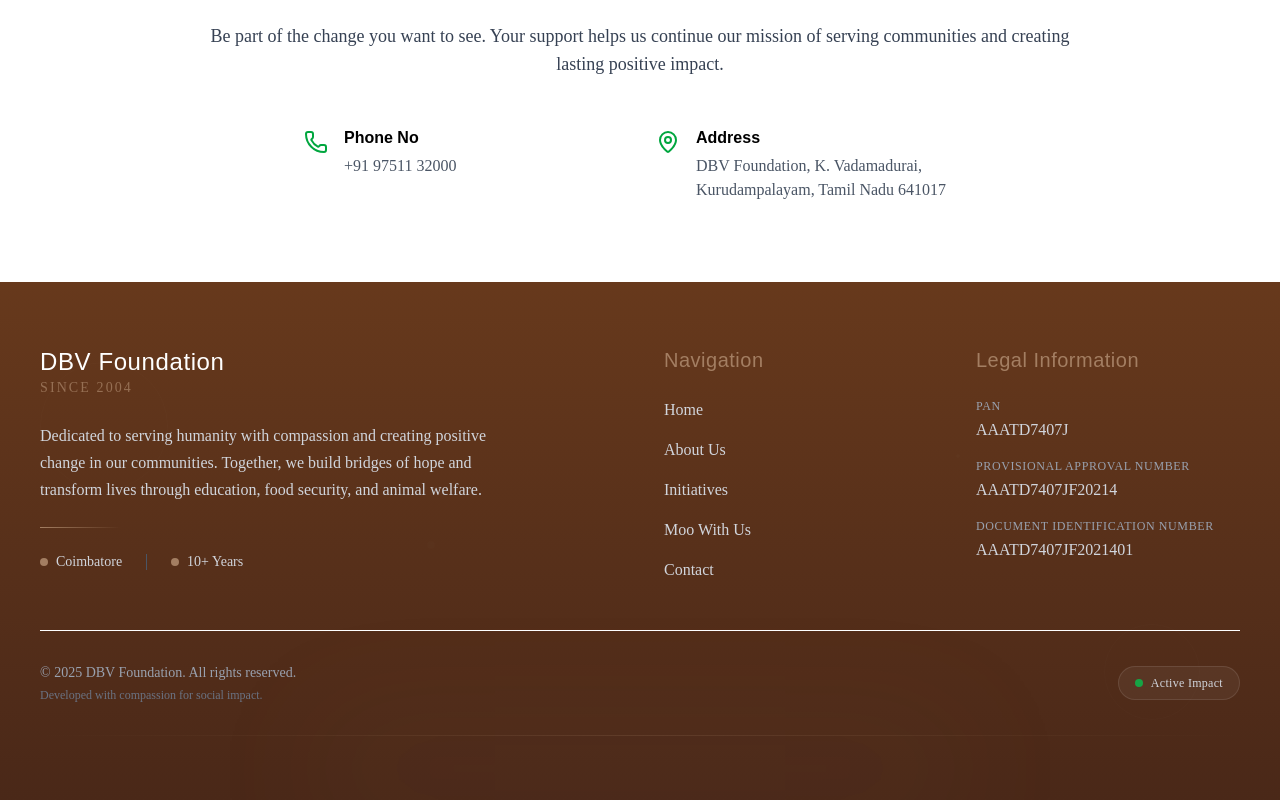
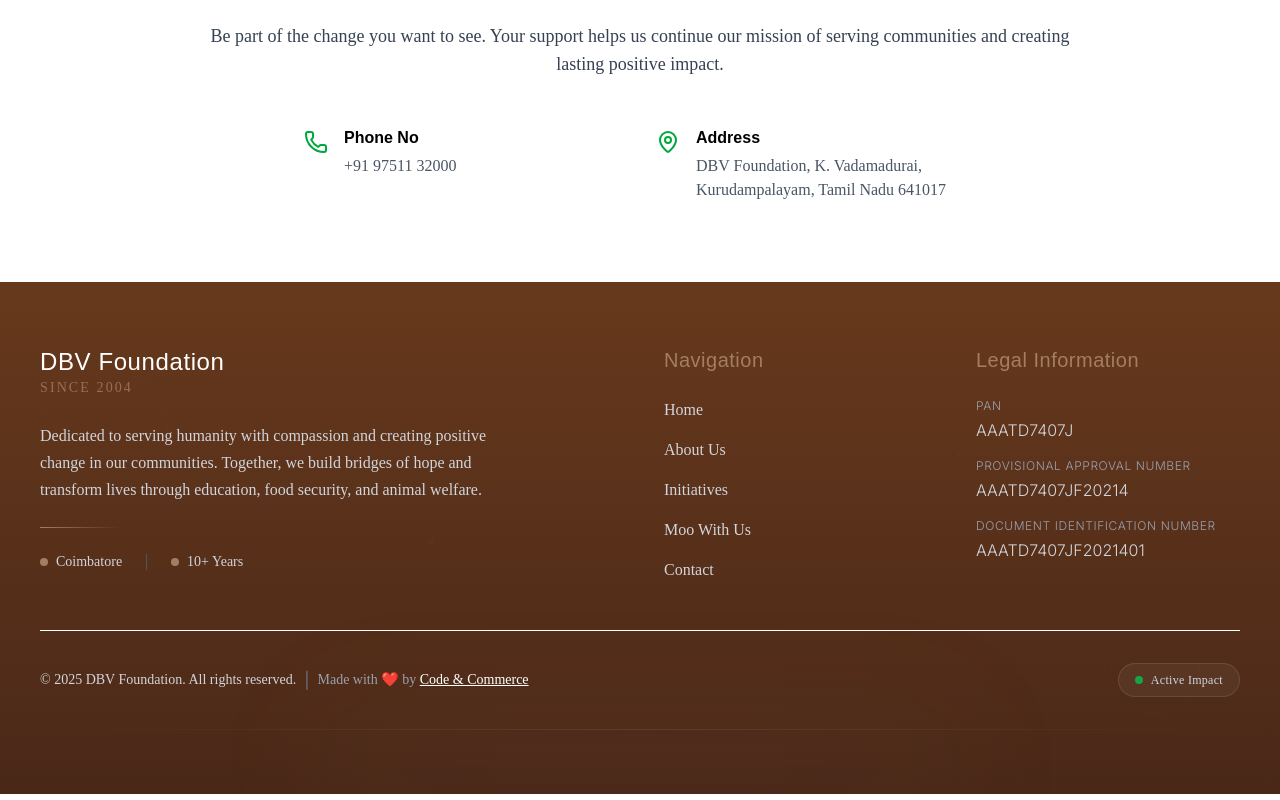
Before and after one commit to SudharsanSaravanan/DBV-Foundation-Web, a Next.js app: page / in a window 1280 px wide. Shown: the part 3917-4717 px from the top of the page. Built offline with nearby package versions, Linux system fonts and the light colour scheme.

Commit message:
Footer Final Change

```diff
--- a/components/ui/Footer1.jsx
+++ b/components/ui/Footer1.jsx
@@ -27,15 +27,6 @@
             {/* Brand Section */}
             <div className="lg:col-span-2">
               <div className="flex items-center mb-6 gap-3">
-                {/* <div className="w-14 h-14 relative group">
-                  <div className="absolute inset-0 bg-gradient-to-br from-[#A37E62] to-[#C49E75] rounded-full opacity-20 group-hover:opacity-30 transition-opacity duration-300"></div>
-                  <Image
-                    src="/logo-dbv.png"
-                    alt="DBV Foundation Logo"
-                    fill
-                    className="object-contain relative z-10"
-                  />
-                </div> */}
                 <div className="flex flex-col">
                   <span
                     className="text-2xl font-light tracking-wide text-white"
@@ -117,46 +108,28 @@
               </h4>
               <div className="space-y-4">
                 <div className="group">
-                  <p
-                    className="text-gray-400 text-xs uppercase tracking-wider mb-1 font-light"
-                    style={{ fontFamily: "var(--font-cantata)" }}
-                  >
+                  <p className="text-gray-400 text-xs uppercase tracking-wider mb-1 font-light">
                     PAN
                   </p>
-                  <p
-                    className="text-gray-300 font-light group-hover:text-white transition-colors duration-300"
-                    style={{ fontFamily: "var(--font-cantata)" }}
-                  >
+                  <p className="text-gray-300 font-light group-hover:text-white transition-colors duration-300">
                     AAATD7407J
                   </p>
                 </div>
 
                 <div className="group">
-                  <p
-                    className="text-gray-400 text-xs uppercase tracking-wider mb-1 font-light"
-                    style={{ fontFamily: "var(--font-cantata)" }}
-                  >
+                  <p className="text-gray-400 text-xs uppercase tracking-wider mb-1 font-light">
                     Provisional Approval Number
                   </p>
-                  <p
-                    className="text-gray-300 font-light group-hover:text-white transition-colors duration-300"
-                    style={{ fontFamily: "var(--font-cantata)" }}
-                  >
+                  <p className="text-gray-300 font-light group-hover:text-white transition-colors duration-300">
                     AAATD7407JF20214
                   </p>
                 </div>
 
                 <div className="group">
-                  <p
-                    className="text-gray-400 text-xs uppercase tracking-wider mb-1 font-light"
-                    style={{ fontFamily: "var(--font-cantata)" }}
-                  >
+                  <p className="text-gray-400 text-xs uppercase tracking-wider mb-1 font-light">
                     Document Identification Number
                   </p>
-                  <p
-                    className="text-gray-300 font-light group-hover:text-white transition-colors duration-300"
-                    style={{ fontFamily: "var(--font-cantata)" }}
-                  >
+                  <p className="text-gray-300 font-light group-hover:text-white transition-colors duration-300">
                     AAATD7407JF2021401
                   </p>
                 </div>
@@ -168,29 +141,38 @@
           <div className="border-t border-gradient-to-r from-transparent via-[#A37E62]/30 to-transparent pt-8">
             <div className="flex flex-col md:flex-row items-center justify-between space-y-4 md:space-y-0">
 
-              {/* Copyright */}
-              <div className="text-center md:text-left">
+              {/* Copyright + Made With Love */}
+              <div className="flex flex-col md:flex-row items-center text-center md:text-left md:space-x-2">
                 <p
-                  className="text-gray-400 font-light text-sm"
-                  style={{ fontFamily: "var(--font-cantata)" }}
+                  className="text-gray-300 font-light text-sm"
+                  style={{ fontFamily: 'var(--font-cantata)' }}
                 >
                   © 2025 DBV Foundation. All rights reserved.
                 </p>
+                <span className="hidden md:inline text-gray-500">|</span>
                 <p
-                  className="text-gray-500 font-light text-xs mt-1"
-                  style={{ fontFamily: "var(--font-cantata)" }}
+                  className="text-gray-400 font-light text-sm mt-1 md:mt-0"
+                  style={{ fontFamily: 'var(--font-cantata)' }}
                 >
-                  Developed with compassion for social impact.
+                  Made with ❤️ by{' '}
+                  <a
+                    href="https://github.com/Code-and-Commerce"
+                    target="_blank"
+                    rel="noopener noreferrer"
+                    className="text-white hover:text-[#A37E62] underline transition-colors duration-300"
+                  >
+                    Code & Commerce
+                  </a>
                 </p>
               </div>
 
-              {/* Social Impact Badge */}
+              {/* Active Impact Badge */}
               <div className="flex items-center space-x-3">
                 <div className="flex items-center space-x-2 px-4 py-2 bg-white/5 rounded-full border border-white/10">
                   <div className="w-2 h-2 bg-green-500 rounded-full animate-pulse"></div>
                   <span
                     className="text-gray-300 text-xs font-light tracking-wide"
-                    style={{ fontFamily: "var(--font-cantata)" }}
+                    style={{ fontFamily: 'var(--font-cantata)' }}
                   >
                     Active Impact
                   </span>
--- a/components/ui/Footer2.jsx
+++ b/components/ui/Footer2.jsx
@@ -57,7 +57,8 @@
                 className="text-gray-200 leading-relaxed font-light mb-6 max-w-md"
                 style={{ fontFamily: 'var(--font-cantata)', lineHeight: '1.7' }}
               >
-                Empowering communities through compassion, education, and animal welfare. Join us in creating a brighter future with Moo With Us and DBV Foundation.
+                Empowering communities through compassion, education, and animal welfare. Join us in creating a brighter
+                future with Moo With Us and DBV Foundation.
               </p>
 
               {/* Decorative Line */}
@@ -170,20 +171,43 @@
           {/* Bottom Section */}
           <div className="border-t border-gradient-to-r from-transparent via-[#A37E62]/30 to-transparent pt-8">
             <div className="flex flex-col md:flex-row items-center justify-between space-y-4 md:space-y-0">
-              {/* Copyright */}
-              <div className="text-center md:text-left">
+
+              {/* Copyright + Made With Love */}
+              <div className="flex flex-col md:flex-row items-center text-center md:text-left md:space-x-2">
                 <p
                   className="text-gray-300 font-light text-sm"
                   style={{ fontFamily: 'var(--font-cantata)' }}
                 >
                   © 2025 Moo With Us & DBV Foundation. All rights reserved.
                 </p>
+                <span className="hidden md:inline text-gray-500">|</span>
                 <p
-                  className="text-gray-400 font-light text-xs mt-1"
+                  className="text-gray-400 font-light text-sm mt-1 md:mt-0"
                   style={{ fontFamily: 'var(--font-cantata)' }}
                 >
-                  Built with compassion for community impact.
+                  Made with ❤️ by{' '}
+                  <a
+                    href="https://github.com/Code-and-Commerce"
+                    target="_blank"
+                    rel="noopener noreferrer"
+                    className="text-white hover:text-[#A37E62] underline transition-colors duration-300"
+                  >
+                    Code & Commerce
+                  </a>
                 </p>
+              </div>
+
+              {/* Active Impact Badge */}
+              <div className="flex items-center space-x-3">
+                <div className="flex items-center space-x-2 px-4 py-2 bg-white/5 rounded-full border border-white/10">
+                  <div className="w-2 h-2 bg-green-500 rounded-full animate-pulse"></div>
+                  <span
+                    className="text-gray-300 text-xs font-light tracking-wide"
+                    style={{ fontFamily: 'var(--font-cantata)' }}
+                  >
+                    Active Impact
+                  </span>
+                </div>
               </div>
             </div>
 
```
